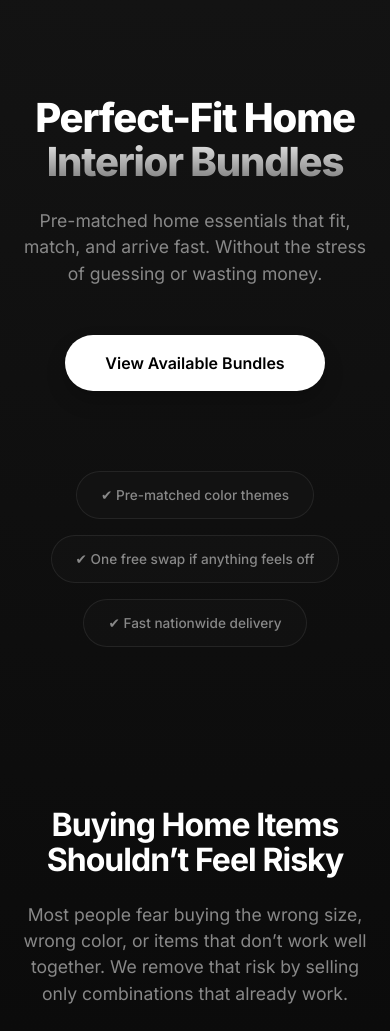
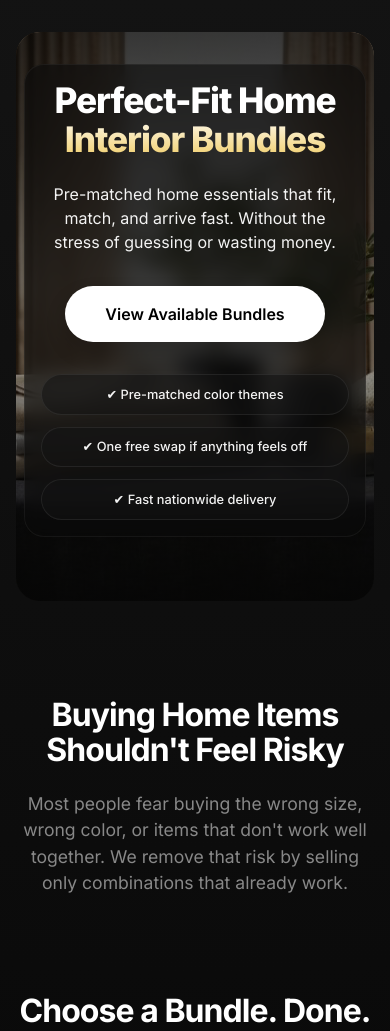
Before and after one commit to pipelinepages/498interiors, a plain HTML site: page index.html in a window 390 px wide. Shown: the top 1031 px of the page. Drawn offline with Linux system fonts and the light colour scheme.

Commit message:
Update index.html

```diff
--- a/index.html
+++ b/index.html
@@ -61,23 +61,76 @@
     .hero {
       text-align: center;
       padding: 4rem 0 8rem;
+      position: relative;
+      min-height: 80vh;
+      display: flex;
+      flex-direction: column;
+      justify-content: center;
+      align-items: center;
+      border-radius: 24px;
+      overflow: hidden;
+      margin-bottom: 4rem;
+    }
+
+    .hero::before {
+      content: '';
+      position: absolute;
+      top: 0;
+      left: 0;
+      right: 0;
+      bottom: 0;
+      background-image: url('hero.jpg');
+      background-size: cover;
+      background-position: center;
+      background-repeat: no-repeat;
+      z-index: -1;
+    }
+
+    .hero::after {
+      content: '';
+      position: absolute;
+      top: 0;
+      left: 0;
+      right: 0;
+      bottom: 0;
+      background: linear-gradient(
+        to bottom,
+        rgba(5, 5, 5, 0.8) 0%,
+        rgba(5, 5, 5, 0.6) 30%,
+        rgba(5, 5, 5, 0.4) 60%,
+        rgba(5, 5, 5, 0.9) 100%
+      );
+      z-index: -1;
+    }
+
+    .hero-content {
+      position: relative;
+      z-index: 2;
+      max-width: 800px;
+      padding: 2rem;
+      background: rgba(10, 10, 10, 0.4);
+      backdrop-filter: blur(10px);
+      border-radius: 20px;
+      border: 1px solid var(--glass-border);
+      margin: 0 1rem;
     }
 
     .hero h1 {
       font-size: clamp(2.5rem, 8vw, 4.5rem);
       font-weight: 800;
-      background: linear-gradient(to bottom, #fff 40%, #777);
+      background: linear-gradient(to bottom, #fff 40%, #f1cf6d);
       -webkit-background-clip: text;
       -webkit-text-fill-color: transparent;
       margin-bottom: 1.5rem;
     }
 
     .hero p {
-      color: var(--muted);
+      color: var(--text);
       font-size: clamp(1.1rem, 2vw, 1.35rem);
       max-width: 600px;
       margin: 0 auto 3rem;
       font-weight: 400;
+      opacity: 0.95;
     }
 
     .cta {
@@ -90,12 +143,15 @@
       border-radius: 100px;
       font-size: 1rem;
       box-shadow: 0 10px 20px rgba(0,0,0,0.2);
+      position: relative;
+      z-index: 3;
     }
 
     .cta:hover {
       transform: translateY(-2px);
-      box-shadow: 0 15px 30px rgba(212, 175, 55, 0.2);
+      box-shadow: 0 15px 30px rgba(212, 175, 55, 0.3);
       background: var(--accent);
+      color: #000;
     }
 
     /* TRUST STRIP */
@@ -104,7 +160,7 @@
       flex-wrap: wrap;
       justify-content: center;
       gap: 1rem;
-      margin-top: 5rem;
+      margin-top: 3rem;
     }
 
     .trust div {
@@ -114,8 +170,9 @@
       border-radius: 100px;
       border: 1px solid var(--border);
       font-size: 0.85rem;
-      color: var(--muted);
+      color: var(--text);
       font-weight: 500;
+      opacity: 0.95;
     }
 
     /* SECTION HEADERS */
@@ -269,10 +326,90 @@
       animation: fadeInUp 1s ease forwards;
     }
 
+    /* MOBILE OPTIMIZATIONS */
     @media (max-width: 768px) {
-      .container { padding: 4rem 1.2rem; }
-      section { margin-top: 6rem; }
-      .hero { padding: 2rem 0 4rem; }
+      .container {
+        padding: 2rem 1rem;
+      }
+
+      section {
+        margin-top: 6rem;
+      }
+
+      .hero {
+        min-height: 70vh;
+        padding: 2rem 0 4rem;
+        margin-bottom: 2rem;
+      }
+
+      .hero-content {
+        padding: 1.5rem;
+        margin: 0 0.5rem;
+      }
+
+      .hero h1 {
+        font-size: clamp(2.2rem, 7vw, 3.5rem);
+      }
+
+      .hero p {
+        font-size: clamp(1rem, 4vw, 1.2rem);
+        margin-bottom: 2rem;
+      }
+
+      .trust {
+        margin-top: 2rem;
+        gap: 0.75rem;
+      }
+
+      .trust div {
+        padding: 0.6rem 1rem;
+        font-size: 0.8rem;
+      }
+
+      .final {
+        padding: 5rem 1.5rem;
+      }
+    }
+
+    @media (max-width: 480px) {
+      .hero {
+        min-height: 60vh;
+      }
+
+      .hero-content {
+        padding: 1rem;
+        background: rgba(10, 10, 10, 0.6);
+      }
+
+      .trust {
+        flex-direction: column;
+        align-items: center;
+      }
+
+      .trust div {
+        width: 100%;
+        text-align: center;
+      }
+    }
+
+    /* FALLBACK FOR IMAGE LOADING */
+    @media (max-width: 768px) {
+      .hero::before {
+        background-image: url('hero.jpg');
+        background-attachment: scroll;
+      }
+    }
+
+    /* PRINT STYLES */
+    @media print {
+      .hero::before,
+      .hero::after {
+        display: none;
+      }
+      .hero {
+        background: #f5f5f5 !important;
+        color: #000 !important;
+      }
     }
   </style>
 </head>
@@ -282,6 +419,7 @@
   <div class="container">
 
     <div class="hero">
+      <div class="hero-content">
         <h1>Perfect-Fit Home Interior Bundles</h1>
         <p>
           Pre-matched home essentials that fit, match, and arrive fast.
@@ -295,11 +433,12 @@
           <div>✔ Fast nationwide delivery</div>
         </div>
       </div>
+    </div>
 
     <section>
-      <h2>Buying Home Items Shouldn’t Feel Risky</h2>
+      <h2>Buying Home Items Shouldn't Feel Risky</h2>
       <p class="lead">
-        Most people fear buying the wrong size, wrong color, or items that don’t
+        Most people fear buying the wrong size, wrong color, or items that don't
         work well together. We remove that risk by selling only combinations
         that already work.
       </p>
@@ -360,7 +499,7 @@
         <div class="guarantee">
           <h4>Match-or-Replace Guarantee</h4>
           <p>
-            If items in a bundle don’t work well together,
+            If items in a bundle don't work well together,
             we replace one item free.
           </p>
         </div>
@@ -387,7 +526,7 @@
       <h2>Buy Once. Get It Right.</h2>
       <p class="lead">
         Limited stock per bundle.
-        Once a collection sells out, it’s gone.
+        Once a collection sells out, it's gone.
       </p>
       <a href="#" class="cta">Order on WhatsApp</a>
     </section>
```
Lines whose indentation alone changed are shown as unchanged.
